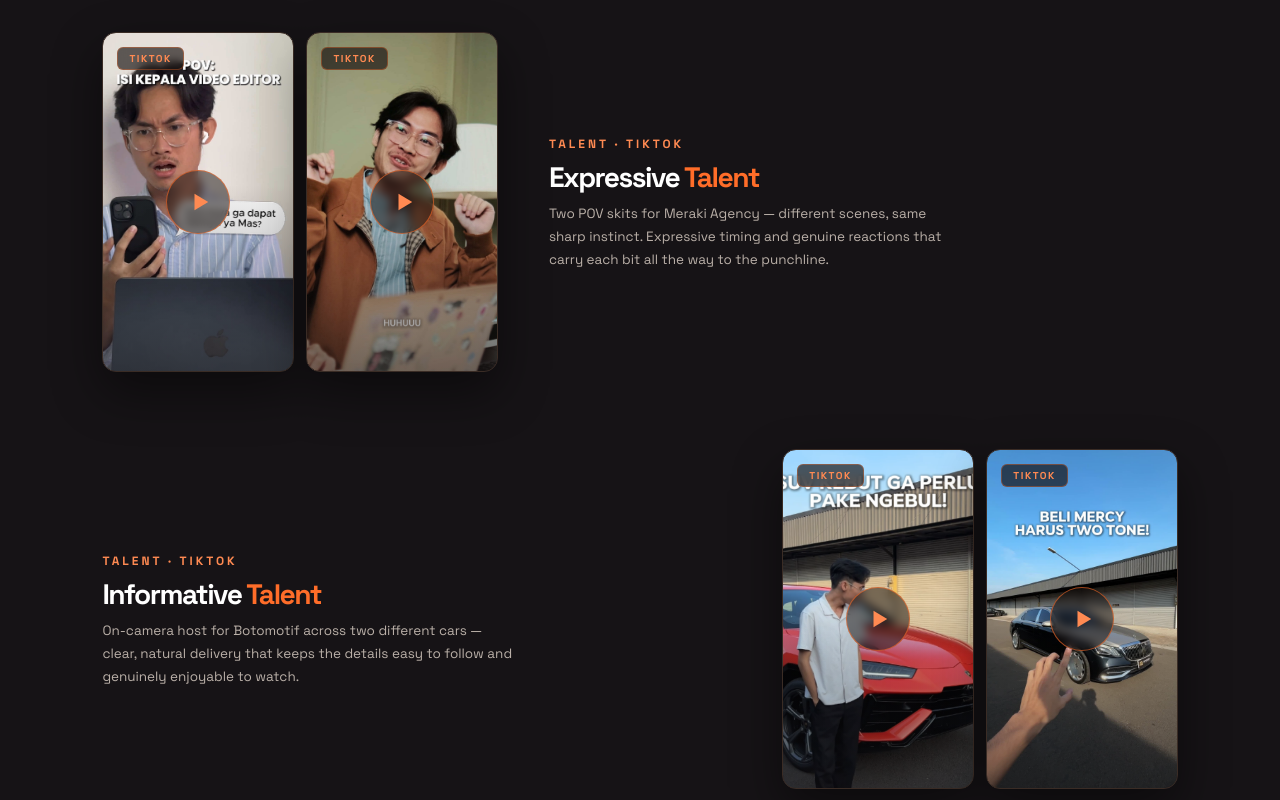
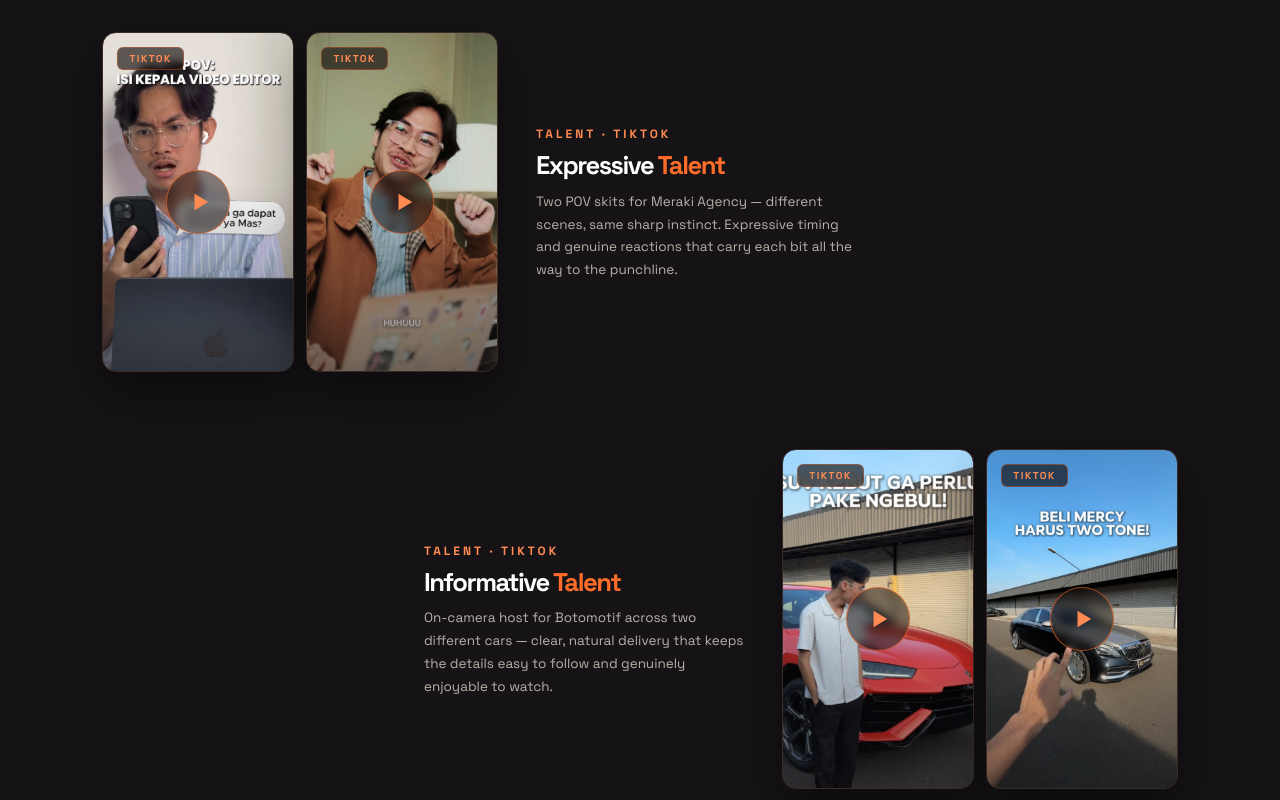
Before and after one commit to faiz-mecca/faiz-portfolio, a website: page index.html in a window 1280 px wide. Shown: the part 1920-2720 px from the top of the page. Drawn offline with Linux system fonts and the light colour scheme.

Commit message:
Fix portrait spacing: fixed text width, cards hug content, even rows right-align

```diff
--- a/style.css
+++ b/style.css
@@ -230,18 +230,18 @@ section{ padding: 140px 8vw; position:relative; }
   .lb-close{ top:-40px; }
 }
 
-/* PORTRAIT ROW — zigzag: thumbs left on odd, right on even; text fills the other side */
+/* PORTRAIT ROW — zigzag: odd=thumbs left, even=thumbs right; cards hug content width */
 /* Used for Talent + Short Form Edit (both 9/16 vertical videos) */
-.portrait-row{ display:flex; flex-direction:column; gap:clamp(48px,6vw,80px); }
-.portrait-card{ display:flex; flex-direction:row; align-items:center; gap:clamp(24px,4vw,52px); }
-.portrait-card:nth-child(even){ flex-direction:row-reverse; }
+.portrait-row{ display:flex; flex-direction:column; gap:clamp(48px,6vw,80px); align-items:flex-start; }
+.portrait-card{ display:flex; flex-direction:row; align-items:center; gap:clamp(20px,3vw,44px); }
+.portrait-card:nth-child(even){ flex-direction:row-reverse; align-self:flex-end; }
 /* Paired card: two thumbnails in a 2-col inner grid */
 .portrait-thumbs{ display:grid; grid-template-columns:1fr 1fr; gap:clamp(8px,1vw,14px); flex-shrink:0; }
 .portrait-thumbs .sc-media{ display:flex; justify-content:center; }
 .portrait-thumb{ height:min(44vh,340px); aspect-ratio:9/16; width:auto; }
 .portrait-card .sc-media{ display:flex; justify-content:center; width:100%; }
-.portrait-text{ flex:1; min-width:0; padding-top:0; }
-.portrait-card .sc-title{ font-size:clamp(22px,2.2vw,38px); margin:10px 0 12px; }
+.portrait-text{ width:clamp(200px,26vw,320px); flex-shrink:0; padding-top:0; }
+.portrait-card .sc-title{ font-size:clamp(20px,2vw,34px); margin:10px 0 12px; }
 .portrait-card .sc-desc{ font-size:13.5px; line-height:1.7; }
 
 /* CONTACT */
```
